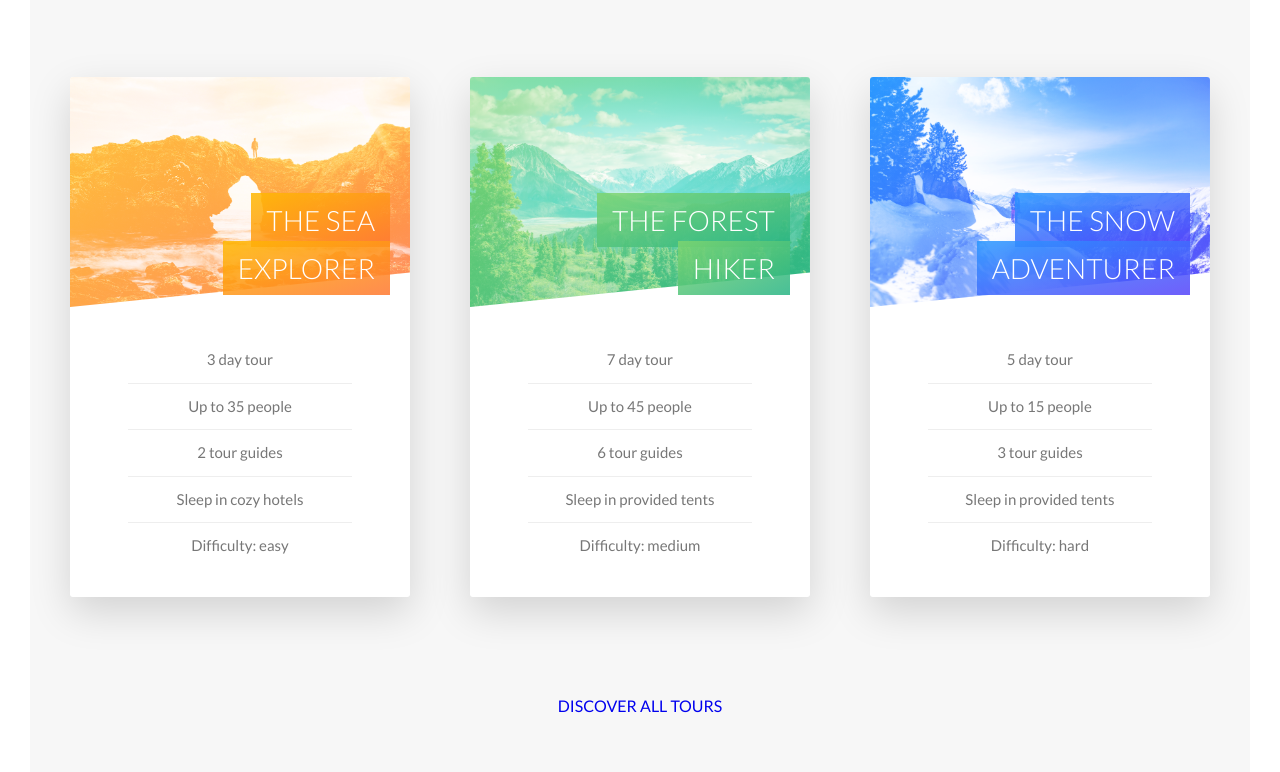
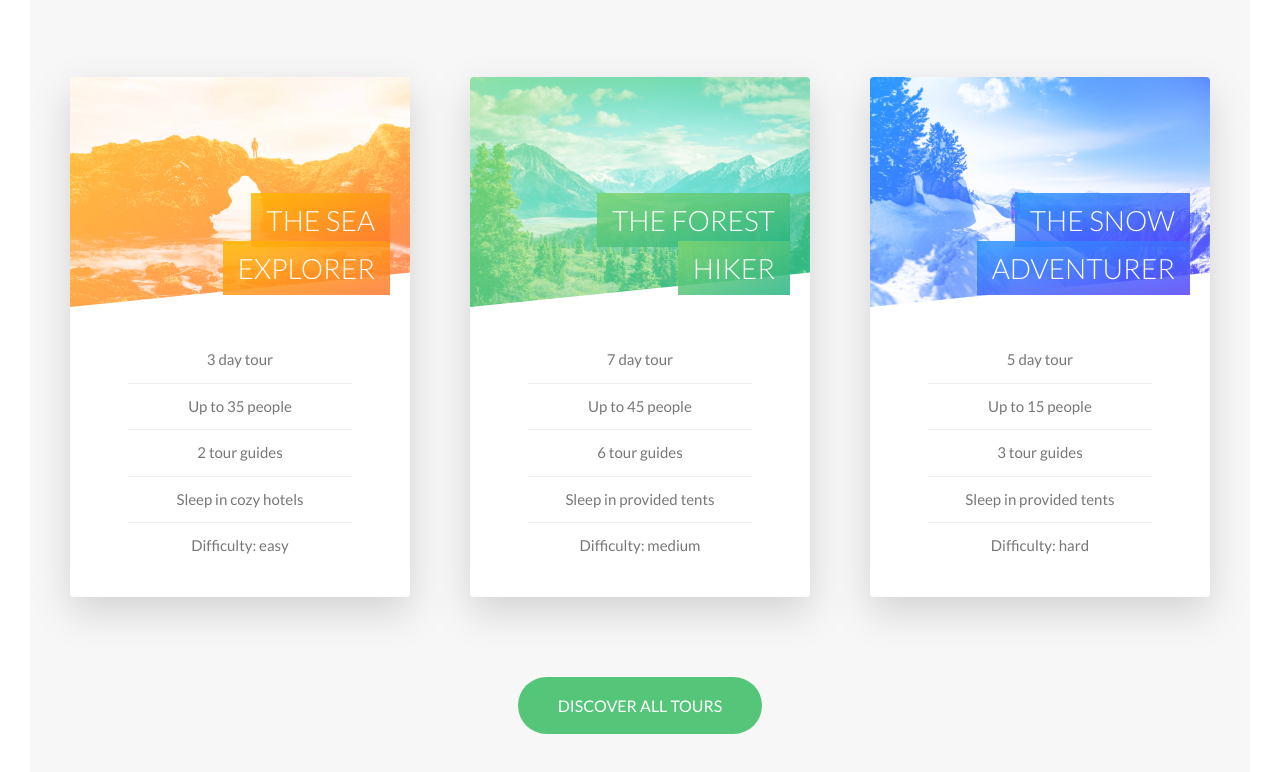
Before and after one commit to jcuetos97/Natours, a website: page index.html in a window 1280 px wide. Shown: the part 2371-3143 px from the top of the page. Drawn offline with Linux system fonts and the light colour scheme.

Commit message:
Added tours green button

```diff
--- a/sass/base/_utilities.scss
+++ b/sass/base/_utilities.scss
@@ -3,4 +3,6 @@
 .u-margin-bottom-medium { margin-bottom: 4rem; }
 .u-margin-bottom-small { margin-bottom: 1.5rem; }
 
+
+.u-margin-top-huge { margin-bottom: 10rem; }
 .u-margin-top-big { margin-bottom: 8rem; }
--- a/sass/components/_button.scss
+++ b/sass/components/_button.scss
@@ -32,6 +32,15 @@
 
         &::after {
             background-color: $color-white;
+        }
+    }
+
+    &--green {
+        background-color: $color-primary;
+        color: $color-white;
+
+        &::after {
+            background-color: $color-primary;
         }
     }
 
--- a/sass/components/_card.scss
+++ b/sass/components/_card.scss
@@ -53,6 +53,8 @@
         background-blend-mode: screen;
         -webkit-clip-path: polygon(0 0, 100% 0, 100% 85%, 0 100%);
         clip-path: polygon(0 0, 100% 0, 100% 85%, 0 100%);
+        border-top-left-radius: 3px;
+        border-top-right-radius: 3px;
 
         &--1 {
             background-image: linear-gradient(to right bottom, $color-secondary-light, $color-secondary-dark),
--- a/sass/pages/_home.scss
+++ b/sass/pages/_home.scss
@@ -21,6 +21,6 @@
 
 .section-tours {
     background-color: $color-light-grey-1;
-    padding: 25rem 0 50rem 0;
+    padding: 25rem 0 15rem 0;
     margin-top: -10rem;
 }
```
Also changed, not shown: css/style.css.
